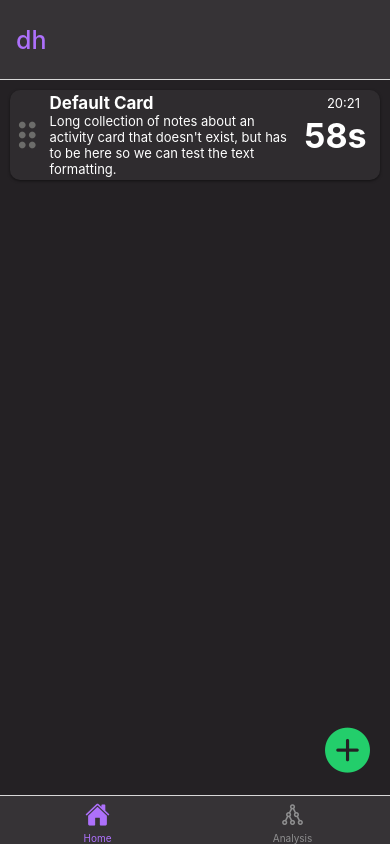
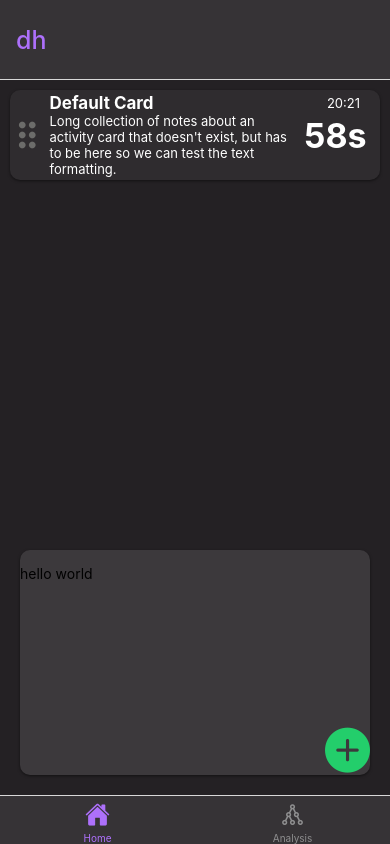
Before and after one commit to efox3987/dh_rn, a React Native app: screen /Home in a window 390 px wide. Built offline with nearby package versions, Linux system fonts and the light colour scheme; what react-native-actions-sheet would draw is missing.

Commit message:
basic preview card

```diff
--- /dev/null
+++ b/src/components/ActivityPreview.js
@@ -0,0 +1,48 @@
+import React from 'react';
+import {View, Text, StyleSheet} from 'react-native';
+
+import theme from './../style/theme';
+
+import CardContext from '../context/CardContext';
+
+export default class ActivityPreview extends React.Component {
+  constructor(props) {
+    super(props);
+    this.state = {
+      displayCard: null,
+    };
+  }
+
+  static contextType = CardContext;
+
+  render() {
+    return (
+      <View style={styles.main}>
+        <View style={styles.card}>
+          <Text>hello world</Text>
+        </View>
+      </View>
+    );
+  }
+}
+
+const styles = StyleSheet.create({
+  main: {
+    display: 'flex',
+    flex: 2,
+    backgroundColor: theme.COLOR_BACKGROUND,
+    margin: 20,
+  },
+  card: {
+    justifyContent: 'space-between',
+    backgroundColor: theme.COLOR_SURFACE_MID,
+    paddingRight: 10,
+    paddingVertical: 15,
+    height: '100%',
+    borderRadius: 10,
+    shadowColor: theme.TEXT_BLACK,
+    shadowOffset: {width: 0, height: 1},
+    shadowOpacity: 0.5,
+    shadowRadius: 3,
+  },
+});
--- a/src/screens/Home/Home.js
+++ b/src/screens/Home/Home.js
@@ -7,6 +7,7 @@ import {styles} from './styles';
 import CardContext from '../../context/CardContext';
 import {TimeCard} from '../../components/TimeCard/TimeCard';
 import NewCardModal from '../../components/NewCardModal';
+import ActivityPreview from '../../components/ActivityPreview';
 
 import Icon from 'react-native-vector-icons/AntDesign';
 
@@ -58,7 +59,7 @@ class Home extends React.Component {
             )}
           />
         </View>
-        <View style={styles.preview}>
+        <ActivityPreview />
         <View style={styles.plusView}>
           <TouchableOpacity>
             <Icon
@@ -66,13 +67,13 @@ class Home extends React.Component {
               name={'pluscircle'}
               size={45}
               onPress={() =>
-                  SheetManager.show('example-sheet', {
-                    payload: {value: 'Hello World'},
-                  })
+                // SheetManager.show('example-sheet', {
+                //   payload: {value: 'hello world'},
+                // })
+                this.showModal()
               }
             />
           </TouchableOpacity>
-          </View>
         </View>
       </View>
     );
--- a/src/screens/Home/styles.js
+++ b/src/screens/Home/styles.js
@@ -13,7 +13,7 @@ export const styles = StyleSheet.create({
     justifyContent: 'flex-start',
   },
   flatList: {
-    paddingBottom: 10,
+    paddingBottom: 20,
   },
   preview: {
     flex: 2,
```
Lines whose indentation alone changed are shown as unchanged.
